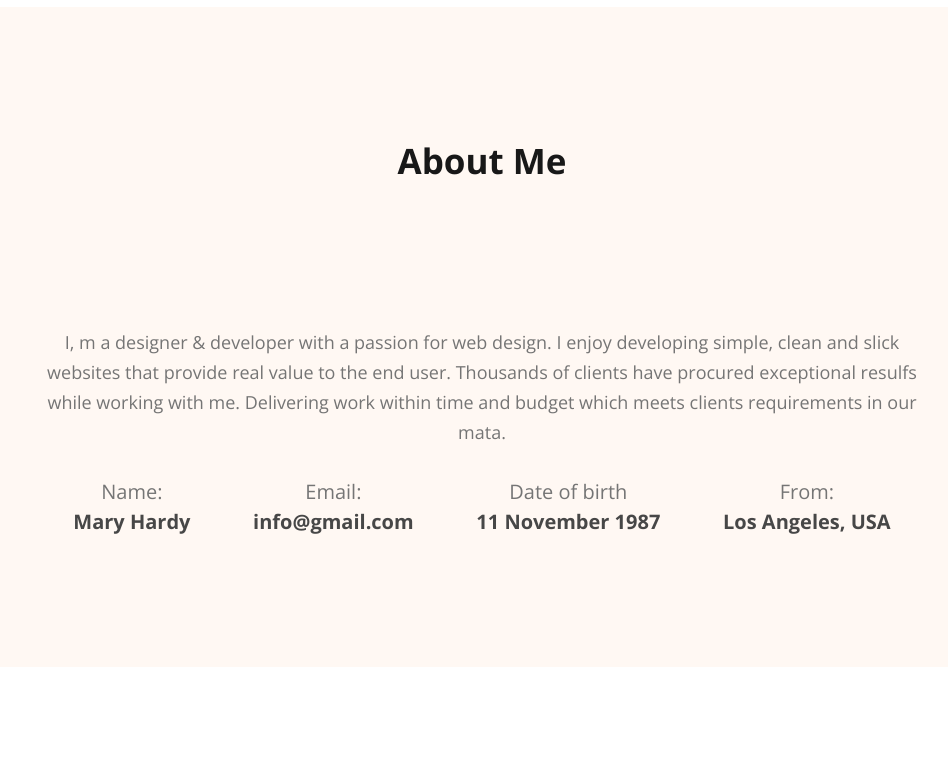
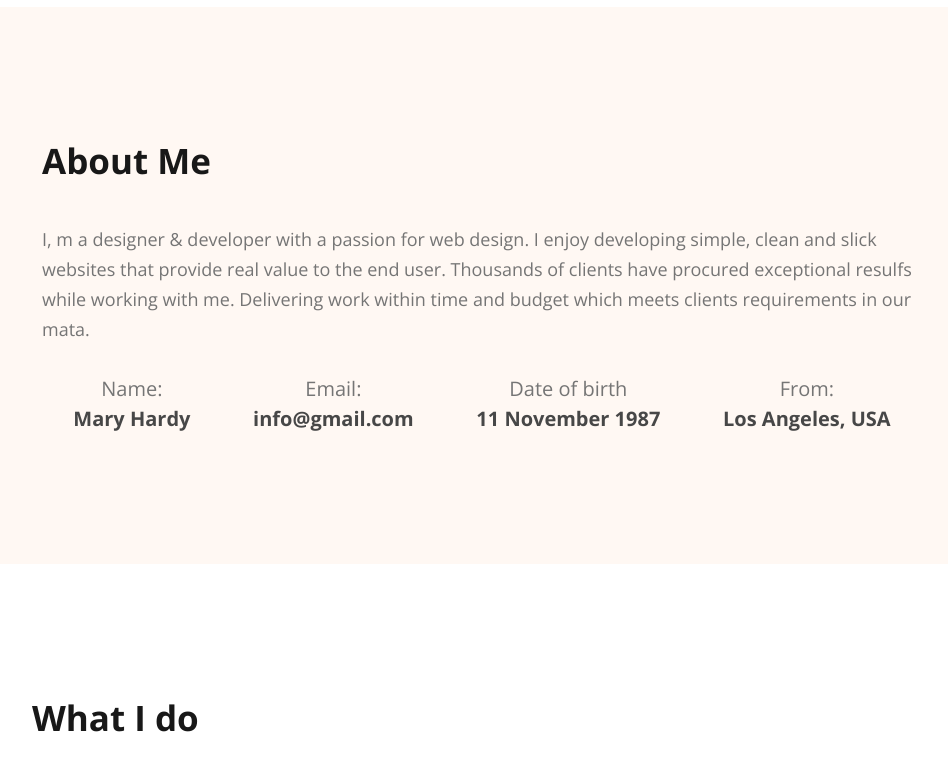
Before and after one commit to sanji06e/webdeveloper-protfolio, a plain HTML site: page index.html in a window 1280 px wide. Shown: the part 900-1658 px from the top of the page, without its empty margins (158-1106 px from the left). Drawn offline with nearby package versions, Linux system fonts and the light colour scheme.

Commit message:
last commit

```diff
--- a/styles/portfolio.css
+++ b/styles/portfolio.css
@@ -177,11 +177,12 @@ main section {
   gap: 70px;
 }
 .section-title {
-  margin-bottom: 113px;
+  margin-bottom: 20px;
   color: #181818;
-  text-align: center;
+  text-align: left;
   font-size: 35px;
   font-weight: 700;
+  /* margin-left: 130px; */
 }
 .resume-column-title {
   color: #474747;
@@ -231,4 +232,10 @@ textarea {
   width: 100%;
 }
 .social-link a {
+  text-decoration: none;
+  padding: 12px;
 }
+.section-description {
+  padding: 20px 0px 30px 0px;
+  text-align: left;
+}
```
